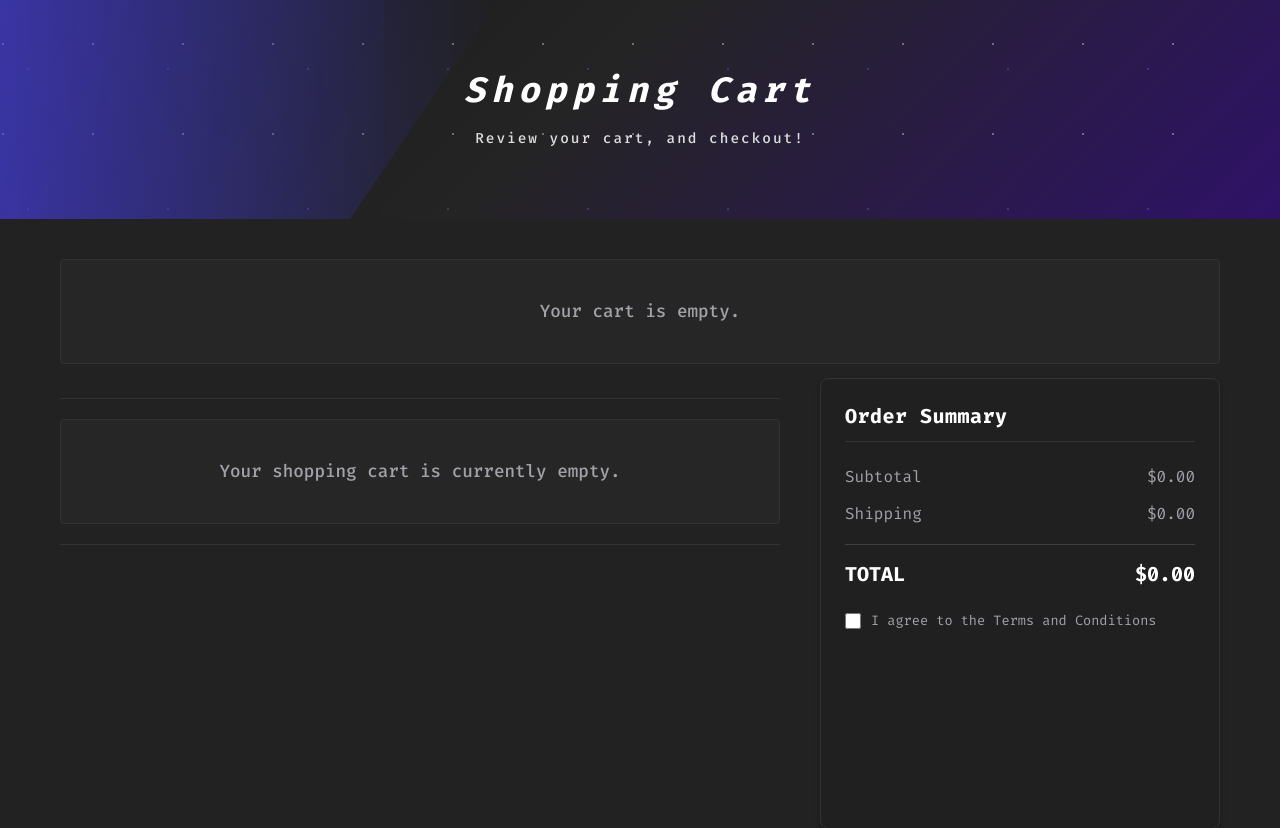
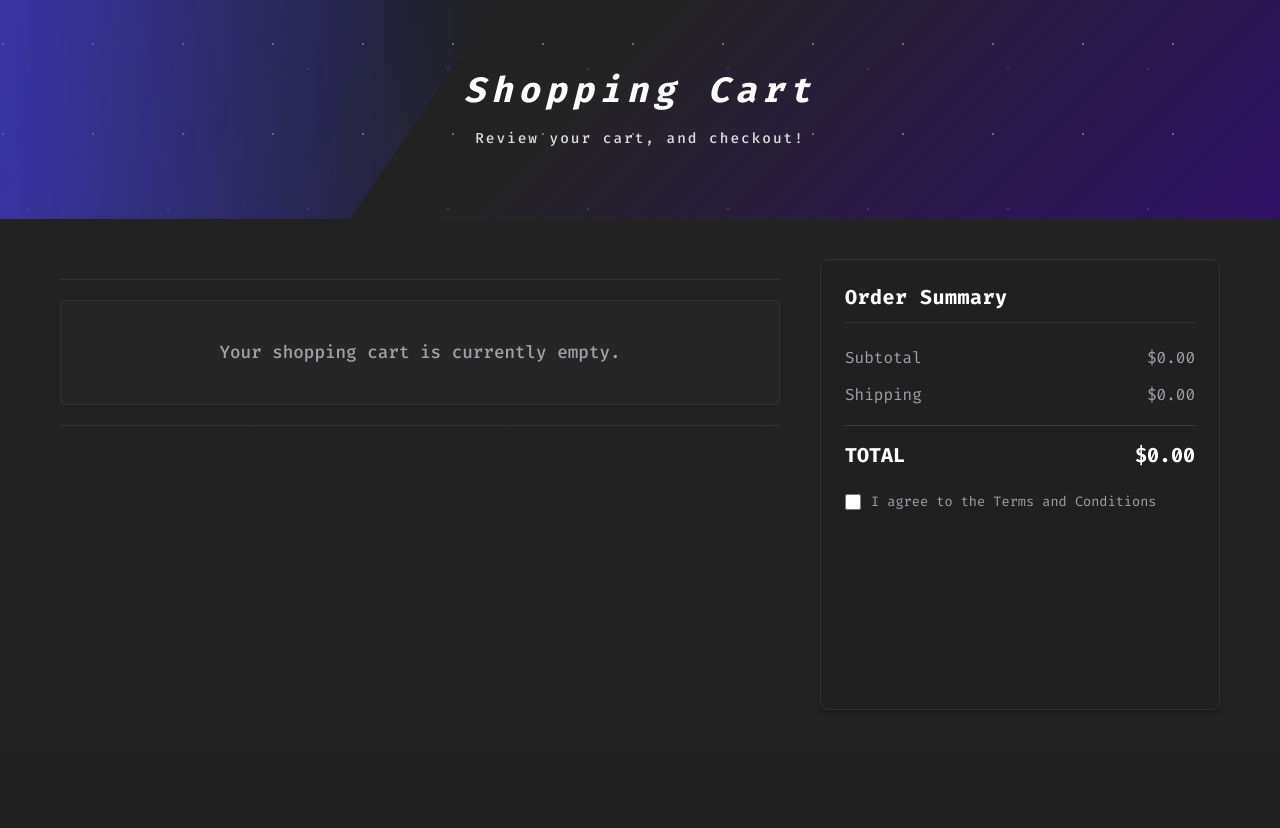
Before and after one commit to sachinstha9/Computer-Parts-Ecommerce, a Flask app: page /shopping-cart in a window 1280 px wide. Shown: the part 132-960 px from the top of the page. After the commit the page ends 842 px from the top, so only its background shows below. Run offline with Flask 3, Linux system fonts and the light colour scheme; some libraries are stand-ins or nearby versions.

Commit message:
checkout page no items bug fixed

```diff
--- a/static/js/shoppingbag.js
+++ b/static/js/shoppingbag.js
@@ -4,7 +4,7 @@ import getUser from "./get-user.js";
 import getProductDetails from "./get-product-details.js";
 
 let user = (await getUser()) || {};
-let cartItemsBox = document.querySelector(".item-box");
+let cartItemsBox = document.querySelector(".checkout-products");
 let cartCount = document.querySelector(".cart-count"); // Make sure this element exists in your header
 
 // --- Cart Utility Functions ---
@@ -67,13 +67,12 @@ export async function showCartPreview() {
   if (!cartItemsBox) return;
   cartItemsBox.innerHTML = "";
 
+  // Inside your showCartPreview() function:
   if (!cart || cart.length === 0) {
-    cartItemsBox.innerHTML = `<p class="empty-cart-message">Your cart is empty.</p>`;
-    // Update summary to zero if empty
+    cartItemsBox.innerHTML = `<p class="empty-checkout-message">Your shopping cart is currently empty.</p>`;
     await updateOrderSummary();
     return;
   }
-
   for (const [index, item] of cart.entries()) {
     if (!item) continue;
 
--- a/templates/shoppingbag.html
+++ b/templates/shoppingbag.html
@@ -468,32 +468,12 @@
 
     <!-- ============= START SHOPPING-CART ============== -->
 
-      <main class="checkout-page">
-  <div class="item-box"></div>
-
+<main class="checkout-page">
   <section class="checkout-container">
     <div class="checkout-items">
       <div class="checkout-line"></div>
 
-      <div class="checkout-products">
-        {% if cart_items %}
-          {% for item in cart_items %}
-          <article class="checkout-product">
-            <img src="{{ item.img_sources[0] }}" alt="{{ item.title }}" />
-            <div class="checkout-product-info">
-              <h3>{{ item.title }}</h3>
-              <p>${{ "%.2f"|format(item.price) }}</p>
-              <p>Quantity: {{ item.quantity }}</p>
-              <form action="/remove-from-cart/{{ item.id }}" method="POST">
-                <button class="remove-product" type="submit">Remove</button>
-              </form>
-            </div>
-          </article>
-          {% endfor %}
-        {% else %}
-          <p class="empty-checkout-message">Your shopping cart is currently empty.</p>
-        {% endif %}
-      </div>
+      <div class="checkout-products"></div>
 
       <div class="checkout-line"></div>
     </div>
```
